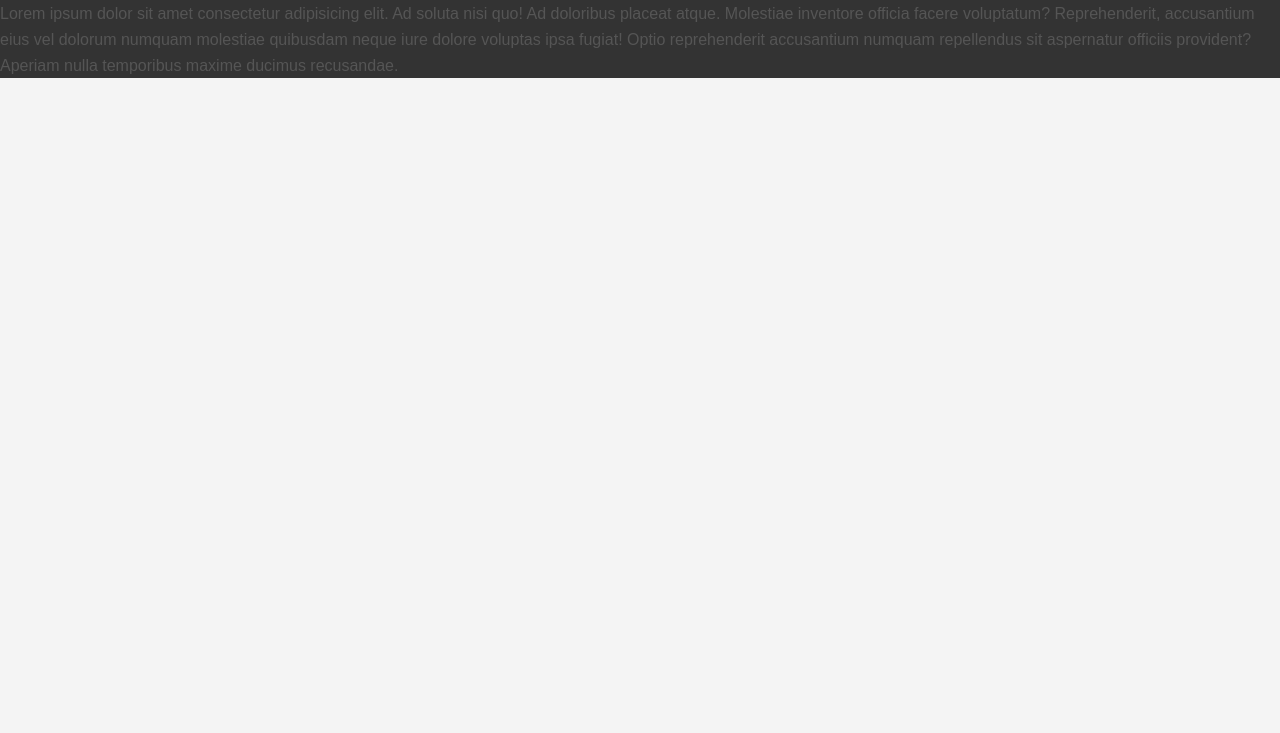
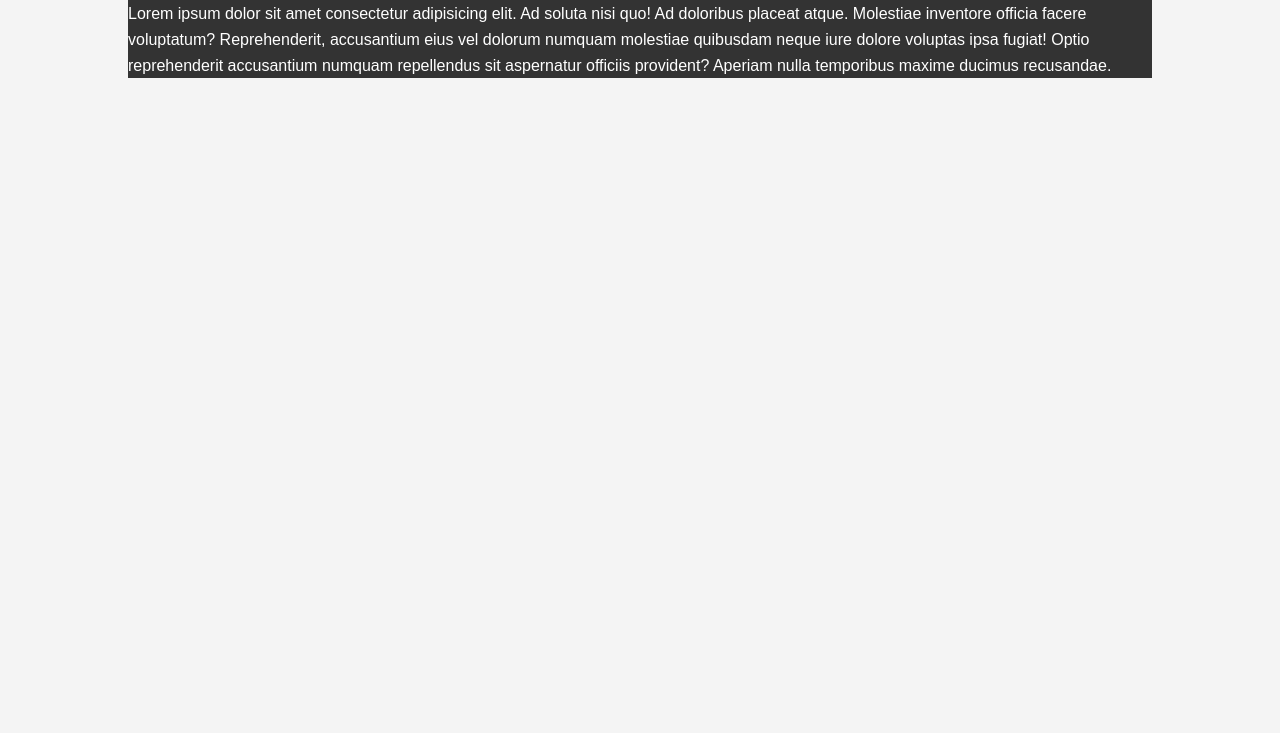
Before and after one commit to dariusnwadike/css-tutorial, a plain HTML site: page csscheatsheet/index.html in a window 1280 px wide. Shown: the part 67-800 px from the top of the page. Drawn offline with Linux system fonts and the light colour scheme.

Commit message:
added a container around box-1 (a class within a class)

```diff
--- a/csscheatsheet/css/style.css
+++ b/csscheatsheet/css/style.css
@@ -12,6 +12,12 @@ body{
     margin:0;
 }
 
+.container{
+    width:80%; /* want to use percents with widths */
+    margin:auto;
+}
+
 .box-1{
     background-color:#333;
+    color:white;
 }
--- a/csscheatsheet/index.html
+++ b/csscheatsheet/index.html
@@ -5,9 +5,11 @@
     <link rel="stylesheet" type="text/css" href="css/style.css">
 </head>
 <body>
-    <div class="box-1">
-        <h1>Hello World</h1>
-        <p>Lorem ipsum dolor sit amet consectetur adipisicing elit. Ad soluta nisi quo! Ad doloribus placeat atque. Molestiae inventore officia facere voluptatum? Reprehenderit, accusantium eius vel dolorum numquam molestiae quibusdam neque iure dolore voluptas ipsa fugiat! Optio reprehenderit accusantium numquam repellendus sit aspernatur officiis provident? Aperiam nulla temporibus maxime ducimus recusandae.</p>
+    <div class="container">
+        <div class="box-1">
+            <h1>Hello World</h1>
+            <p>Lorem ipsum dolor sit amet consectetur adipisicing elit. Ad soluta nisi quo! Ad doloribus placeat atque. Molestiae inventore officia facere voluptatum? Reprehenderit, accusantium eius vel dolorum numquam molestiae quibusdam neque iure dolore voluptas ipsa fugiat! Optio reprehenderit accusantium numquam repellendus sit aspernatur officiis provident? Aperiam nulla temporibus maxime ducimus recusandae.</p>
+        </div>
     </div>
 </body>
 </html>
```
